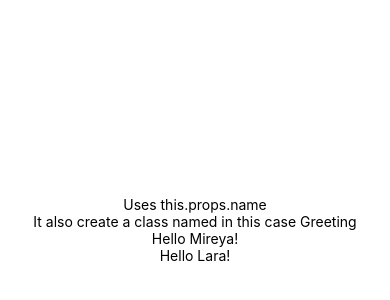
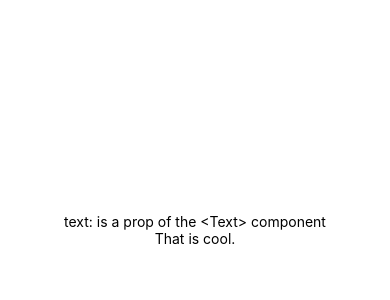
Before and after one commit to AlejandrLara12/justApp, a React Native app in the folder justApp/: screen / in a window 390 px wide. Shown: the part 192-492 px from the top of the page. Built offline with nearby package versions, Linux system fonts and the light colour scheme.

Commit message:
State: basics
Playing with states  with a setInterval funciton

```diff
--- a/justApp/App.js
+++ b/justApp/App.js
@@ -1,12 +1,29 @@
 import React from 'react';
 // import React, { Component } from 'react'; // that is what they is in Documentation
-import { StyleSheet, Text, View, Image, AppRegistry } from 'react-native';
+import { StyleSheet, Text, View, AppRegistry } from 'react-native';
 
 // classes
-class Greeting extends React.Component{
+class Blink extends React.Component{
+
+  constructor(props){
+    super(props);
+    this.state = {showText: true};
+
+    // Toggle the state every second
+    let timer = 500;
+    setInterval(() => {
+      this.setState(previousState => {
+        return { showText: !previousState.showText };
+      });
+    },timer);
+  };
+
   render(){
+
+    let display = this.state.showText ? this.props.text : ' lol ';
+
     return (
-      <Text>Hello {this.props.name}!</Text>
+      <Text>{display}</Text>
     );
   };
 }
@@ -16,10 +33,8 @@ export default class App extends React.Component {
   render() {
     return (
       <View style={styles.container}>
-        <Text>Uses this.props.name</Text>
-        <Text>It also create a class named in this case Greeting</Text>
-        <Greeting name="Mireya"/>
-        <Greeting name="Lara"/>
+        <Blink text='text: is a prop of the <Text> component' />
+        <Blink text='That is cool.' />
       </View>
     );
   }
@@ -36,7 +51,10 @@ const styles = StyleSheet.create({
 
 
 /**
- * Notes:
- *
- * Props might be with in the tag
+  Notes:
+
+  - Look at redux
+
+  - React.Component API
+
  */
```
